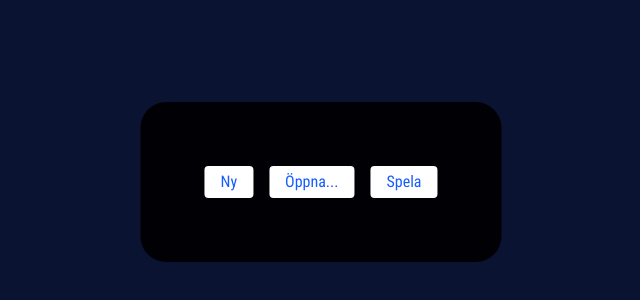
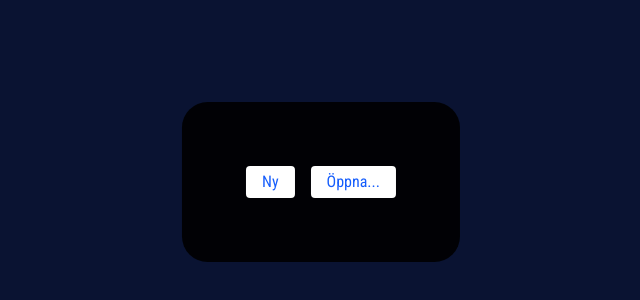
Before and after one commit to Trevald/Gepard, a Vue app: page / in a window 1280 px wide. Shown: the part 218-518 px from the top of the page, without its empty margins (319-959 px from the left). Built offline with nearby package versions, Linux system fonts and the light colour scheme.

Commit message:
Minor bug fix

```diff
--- a/src/App.vue
+++ b/src/App.vue
@@ -5,7 +5,9 @@
                 <button type="button" class="button" @click="createNew($event)">Ny</button>
                 <input type="file" id="fileinput" @change="fileChange($event)" />
                 <label class="button" for="fileinput">Öppna...</label>
-                <button v-if="!gameHasStarted" type="button" class="button" @click="setMode('view')">Spela</button>
+                <button v-if="!gameHasStarted && document" type="button" class="button" @click="setMode('view')">
+                    Spela
+                </button>
                 <button v-if="gameHasStarted" type="button" class="button" @click="restart()">Börja om</button>
 
                 <template v-if="document">
```
